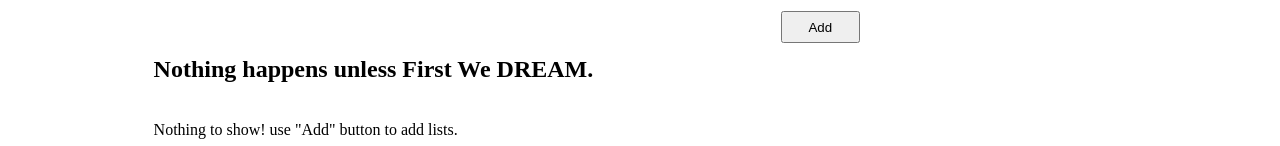
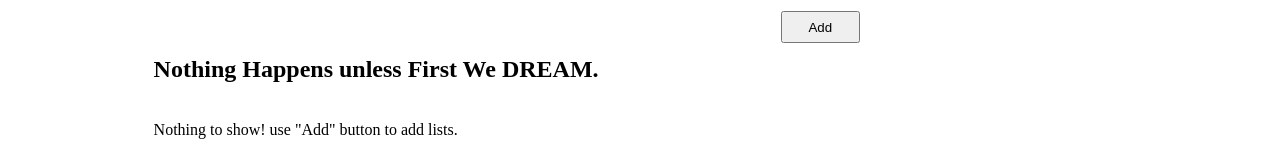
Before and after one commit to ZarinTasnimTwinkle/Dream-list, a plain HTML site: page index.html in a window 1280 px wide. Shown: the part 230-376 px from the top of the page. Drawn offline with Linux system fonts and the light colour scheme.

Commit message:
Update index.html

```diff
--- a/index.html
+++ b/index.html
@@ -16,7 +16,7 @@
 <!--       <br /> -->
       <button id="add">Add</button>
 <!--       <br /> -->
-      <h2>Nothing happens unless First We DREAM.</h2>
+      <h2>Nothing Happens unless First We DREAM.</h2>
       <div>
         <!-- <p>Nothing to show! use "Add" button to add lists.</p>
         <big></big>
```
